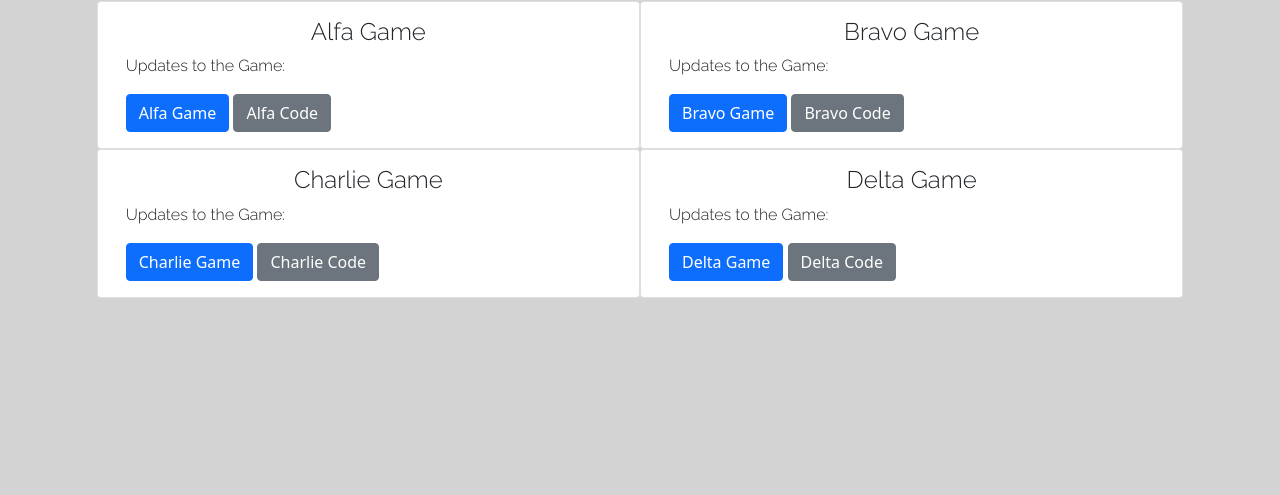
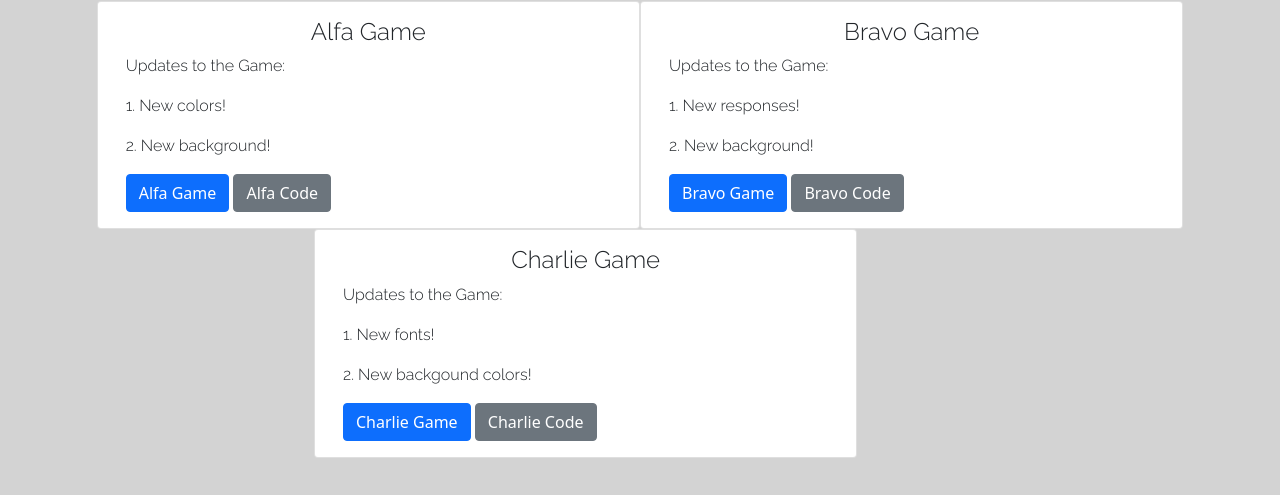
Before and after one commit to mskel1/sturdy-rotary-phone, a plain HTML site: page index.html in a window 1280 px wide. Shown: the part 171-666 px from the top of the page. Drawn offline with nearby package versions, Linux system fonts and the light colour scheme; a web font is replaced by a local one.

Commit message:
Add files via upload

```diff
--- a/index.html
+++ b/index.html
@@ -15,8 +15,8 @@
     </div>
     <ul class="navbar-nav">
       <li class="nav-item">
-        <a class="nav-link" href="https://github.com/mskel1/sturdy-rotary-phone">Echo Repo</a>
-        <a class="nav-link" href="https://validator.w3.org/nu/?doc=https%3A%2F%2Fmskel1.github.io%2Fsturdy-rotary-phone%2F">Code Validator</a>
+        <a class="nav-link" href="https://github.com/mskel1/sturdy-rotary-phone" target="_blank">Echo Repo</a>
+        <a class="nav-link" href="https://validator.w3.org/nu/?doc=https%3A%2F%2Fmskel1.github.io%2Fsturdy-rotary-phone%2F" target="_blank">Code Validator</a>
       </li>
     </ul>
   </nav>
@@ -30,8 +30,10 @@
     <div class="card-body">
       <h4 class="card-title">Alfa Game</h4>
       <p>Updates to the Game:</p>
-      <a class="btn btn-primary" href="link">Alfa Game</a>
-      <a class="btn btn-secondary" href="link">Alfa Code</a>
+      <p>1. New colors!</p>
+      <p>2. New background!</p>
+      <a class="btn btn-primary" href="https://codepen.io/mskel1/full/KKoYgze" target="_blank">Alfa Game</a>
+      <a class="btn btn-secondary" href="https://codepen.io/mskel1/pen/KKoYgze" target="_blank">Alfa Code</a>
     </div>
   </div>
 
@@ -39,28 +41,23 @@
     <div class="card-body">
       <h4 class="card-title">Bravo Game</h4>
       <p>Updates to the Game:</p>
-      <a class="btn btn-primary" href="link">Bravo Game</a>
-      <a class="btn btn-secondary" href="link">Bravo Code</a>
+      <p>1. New responses!</p>
+      <p>2. New background!</p>
+      <a class="btn btn-primary" href="https://codepen.io/mskel1/full/abGboQe" target="_blank">Bravo Game</a>
+      <a class="btn btn-secondary" href="https://codepen.io/mskel1/pen/abGboQe" target="_blank">Bravo Code</a>
     </div>
   </div>
 </div>
 
 <div class="row">
-  <div class="card col-md-5 offset-md-1">
+  <div class="card col-md-5 offset-md-3">
     <div class="card-body">
       <h4 class="card-title">Charlie Game</h4>
       <p>Updates to the Game:</p>
-      <a class="btn btn-primary" href="link">Charlie Game</a>
-      <a class="btn btn-secondary" href="link">Charlie Code</a>
-    </div>
-  </div>
-
-  <div class="card col-md-5">
-    <div class="card-body">
-      <h4 class="card-title">Delta Game</h4>
-      <p>Updates to the Game:</p>
-      <a class="btn btn-primary" href="link">Delta Game</a>
-      <a class="btn btn-secondary" href="link">Delta Code</a>
+      <p>1. New fonts!</p>
+      <p>2. New backgound colors!</p>
+      <a class="btn btn-primary" href="https://mskel1.github.io/studious-octo-giggle/" target="_blank">Charlie Game</a>
+      <a class="btn btn-secondary" href="https://github.com/mskel1/studious-octo-giggle" target="_blank">Charlie Code</a>
     </div>
   </div>
 </div>
```
